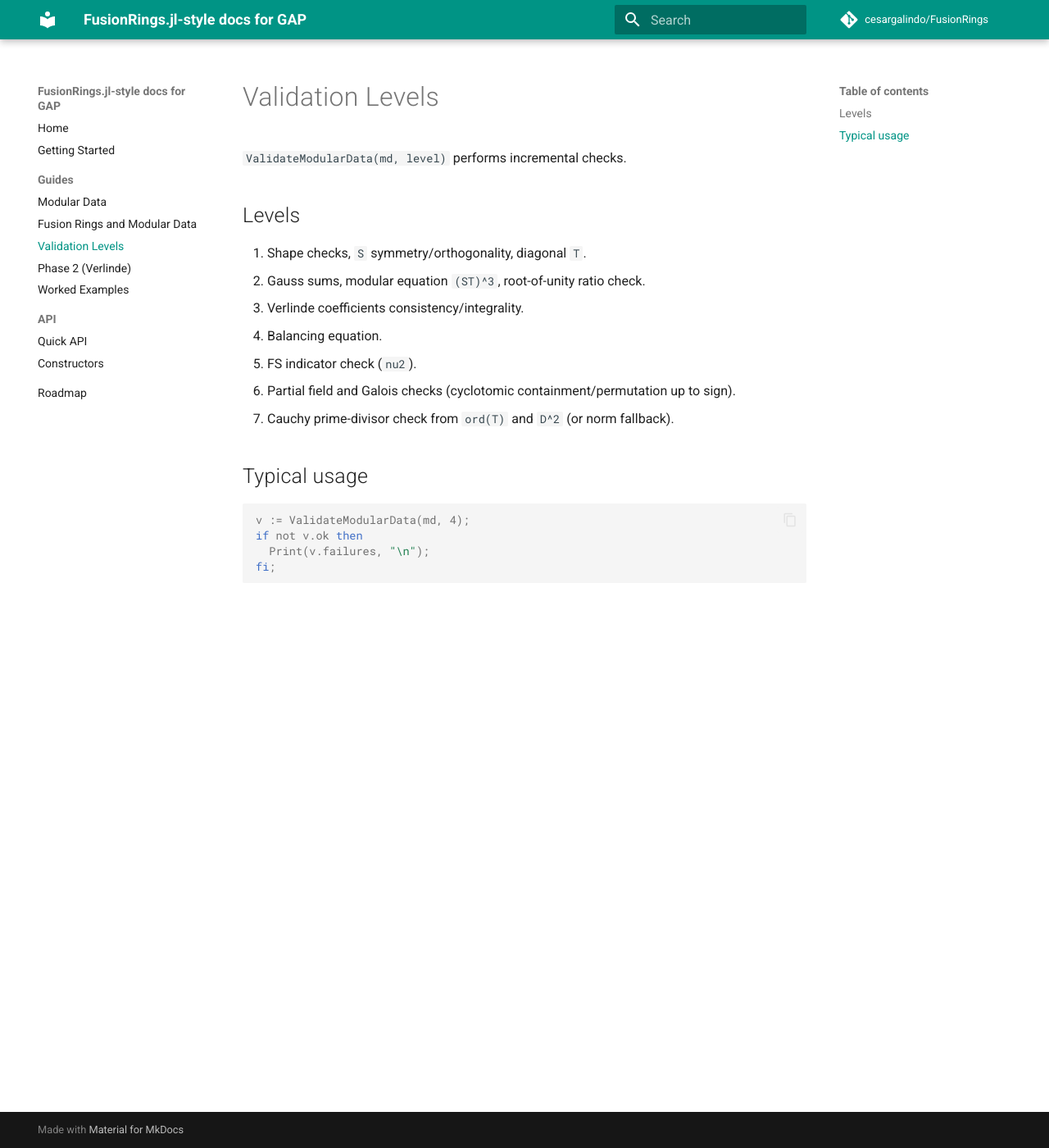
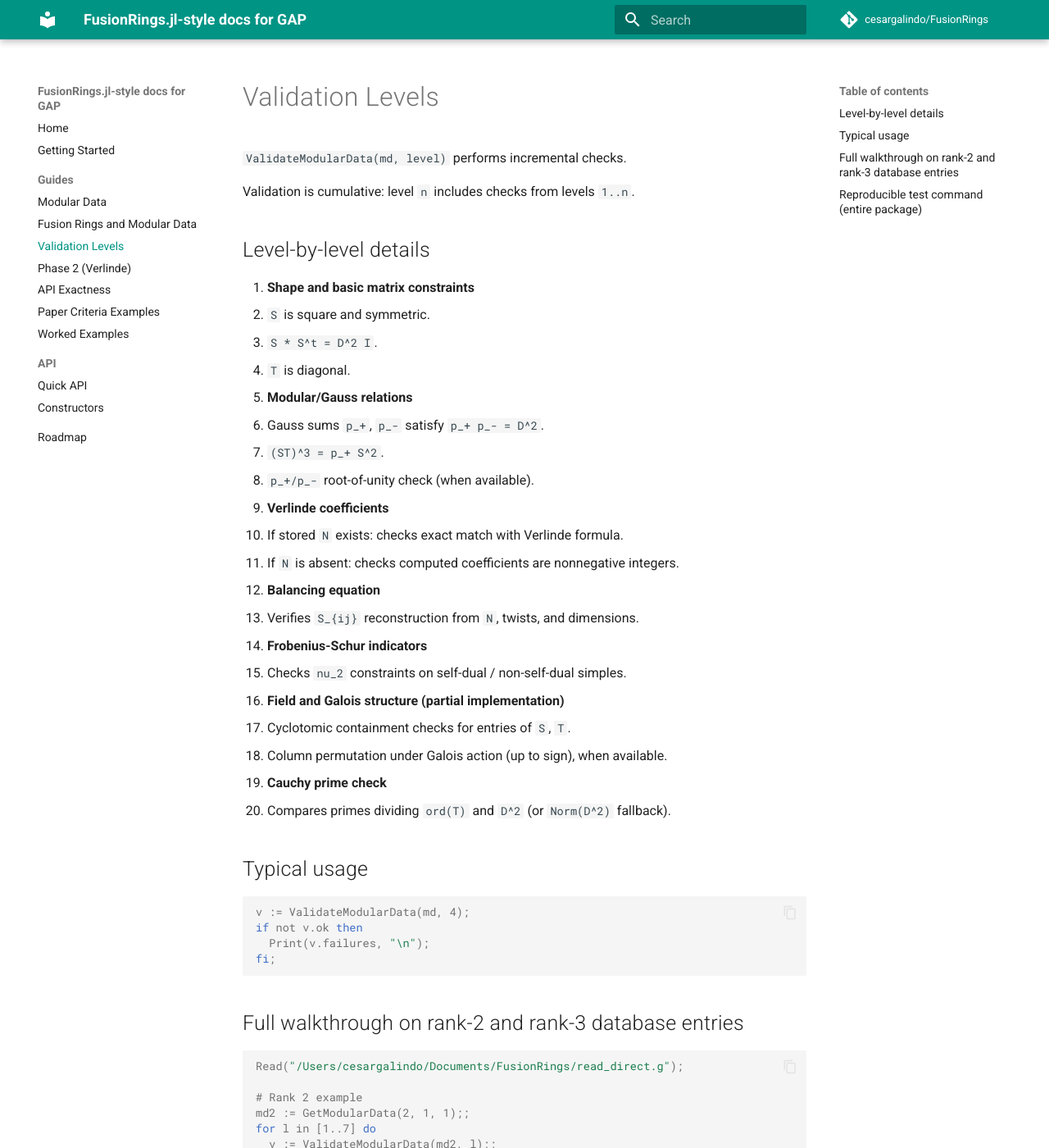
Before and after one commit to cesarneyit-code/FusionRings, an MkDocs documentation site: the page built from webdocs/guide/validation-levels.md, in a window 1280 px wide and 1400 px high. Shown: the whole window at 82% size. Built offline with MkDocs 1.6.1 and Material for MkDocs 9.7.7, drawn with Linux system fonts in a browser that asks for light colours; comment, search, counter and statistics services are not loaded; some of the changed text lies outside the part shown.

````diff
--- a/mkdocs.yml
+++ b/mkdocs.yml
@@ -40,6 +40,8 @@ nav:
       - Fusion Rings and Modular Data: guide/fusion-rings-and-modular-data.md
       - Validation Levels: guide/validation-levels.md
       - Phase 2 (Verlinde): guide/phase2-verlinde.md
+      - API Exactness: guide/api-exactness.md
+      - Paper Criteria Examples: guide/paper-criteria.md
       - Worked Examples: guide/examples.md
   - API:
       - Quick API: api/quick-api.md
--- a/pkg/FusionRings/doc/main.xml
+++ b/pkg/FusionRings/doc/main.xml
@@ -94,6 +94,8 @@ FusionRing
           <Prop Name="IsPointedFusionRing" Arg="F"/>
           <Oper Name="IsFusionSubring" Arg="F, subset"/>
           <Oper Name="FusionSubring" Arg="F, subset"/>
+          <Func Name="FusionSubringByGenerators" Arg="F, generators"/>
+          <Func Name="FusionSubringLatticeSmall" Arg="F[, maxRank]"/>
           <Attr Name="CanonicalPointedSubring" Arg="F"/>
           <Attr Name="AdjointSubring" Arg="F"/>
           <Prop Name="IsIntegralFusionRing" Arg="F"/>
--- a/webdocs/guide/validation-levels.md
+++ b/webdocs/guide/validation-levels.md
@@ -2,15 +2,30 @@
 
 `ValidateModularData(md, level)` performs incremental checks.
 
-## Levels
+Validation is cumulative: level `n` includes checks from levels `1..n`.
 
-1. Shape checks, `S` symmetry/orthogonality, diagonal `T`.
-2. Gauss sums, modular equation `(ST)^3`, root-of-unity ratio check.
-3. Verlinde coefficients consistency/integrality.
-4. Balancing equation.
-5. FS indicator check (`nu2`).
-6. Partial field and Galois checks (cyclotomic containment/permutation up to sign).
-7. Cauchy prime-divisor check from `ord(T)` and `D^2` (or norm fallback).
+## Level-by-level details
+
+1. **Shape and basic matrix constraints**
+   - `S` is square and symmetric.
+   - `S * S^t = D^2 I`.
+   - `T` is diagonal.
+2. **Modular/Gauss relations**
+   - Gauss sums `p_+`, `p_-` satisfy `p_+ p_- = D^2`.
+   - `(ST)^3 = p_+ S^2`.
+   - `p_+/p_-` root-of-unity check (when available).
+3. **Verlinde coefficients**
+   - If stored `N` exists: checks exact match with Verlinde formula.
+   - If `N` is absent: checks computed coefficients are nonnegative integers.
+4. **Balancing equation**
+   - Verifies `S_{ij}` reconstruction from `N`, twists, and dimensions.
+5. **Frobenius-Schur indicators**
+   - Checks `nu_2` constraints on self-dual / non-self-dual simples.
+6. **Field and Galois structure (partial implementation)**
+   - Cyclotomic containment checks for entries of `S`, `T`.
+   - Column permutation under Galois action (up to sign), when available.
+7. **Cauchy prime check**
+   - Compares primes dividing `ord(T)` and `D^2` (or `Norm(D^2)` fallback).
 
 ## Typical usage
 
@@ -20,3 +35,38 @@ if not v.ok then
   Print(v.failures, "\n");
 fi;
 ```
+
+## Full walkthrough on rank-2 and rank-3 database entries
+
+```gap
+Read("/Users/cesargalindo/Documents/FusionRings/read_direct.g");
+
+# Rank 2 example
+md2 := GetModularData(2, 1, 1);;
+for l in [1..7] do
+  v := ValidateModularData(md2, l);;
+  Print("rank2 level ", l, ": ok=", v.ok, ", failures=", Length(v.failures), "\n");
+od;
+
+# Rank 3 example (first level-4-valid entry found in the database)
+md3 := GetModularData(3, 2, 1);;
+for l in [1..7] do
+  v := ValidateModularData(md3, l);;
+  Print("rank3 (2,1) level ", l, ": ok=", v.ok, ", failures=", Length(v.failures), "\n");
+od;
+```
+
+Expected behavior for these examples: all levels return `ok=true`.
+
+## Reproducible test command (entire package)
+
+To verify that all validation-related tests pass together with the rest of the package:
+
+```gap
+Read("/Users/cesargalindo/Documents/FusionRings/read_direct.g");
+FusionRings_TestAllStrict();
+```
+
+Recent run status on this repository:
+- `0 failures in 27 files`
+- `No errors detected while testing`
````
Also changed, not shown: pkg/FusionRings/README.md (+1 -0 lines), pkg/FusionRings/doc/modular_data.md (+23 -0 lines), webdocs/api/quick-api.md (+2 -0 lines), webdocs/guide/api-exactness.md (added, +27 -0 lines), webdocs/guide/modular-data.md (+9 -0 lines), webdocs/guide/paper-criteria.md (added, +62 -0 lines), 5 other files.
